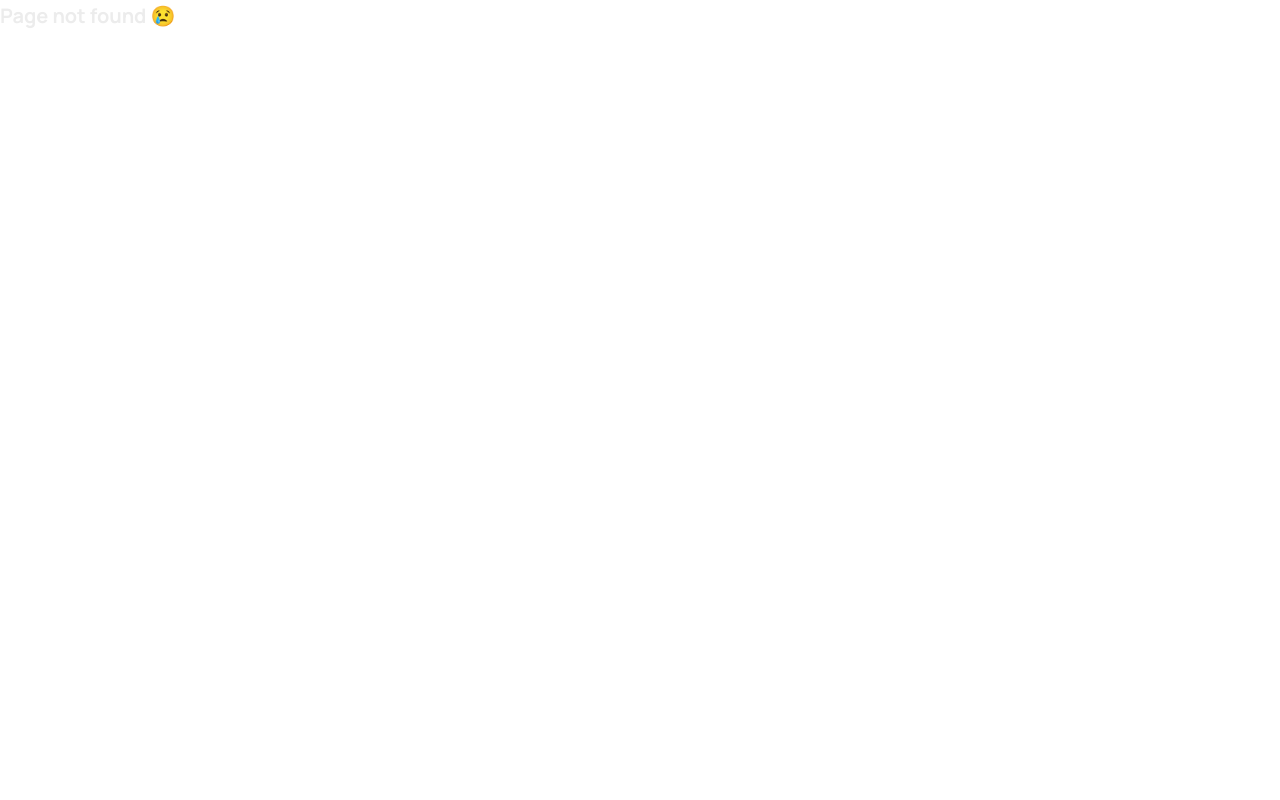
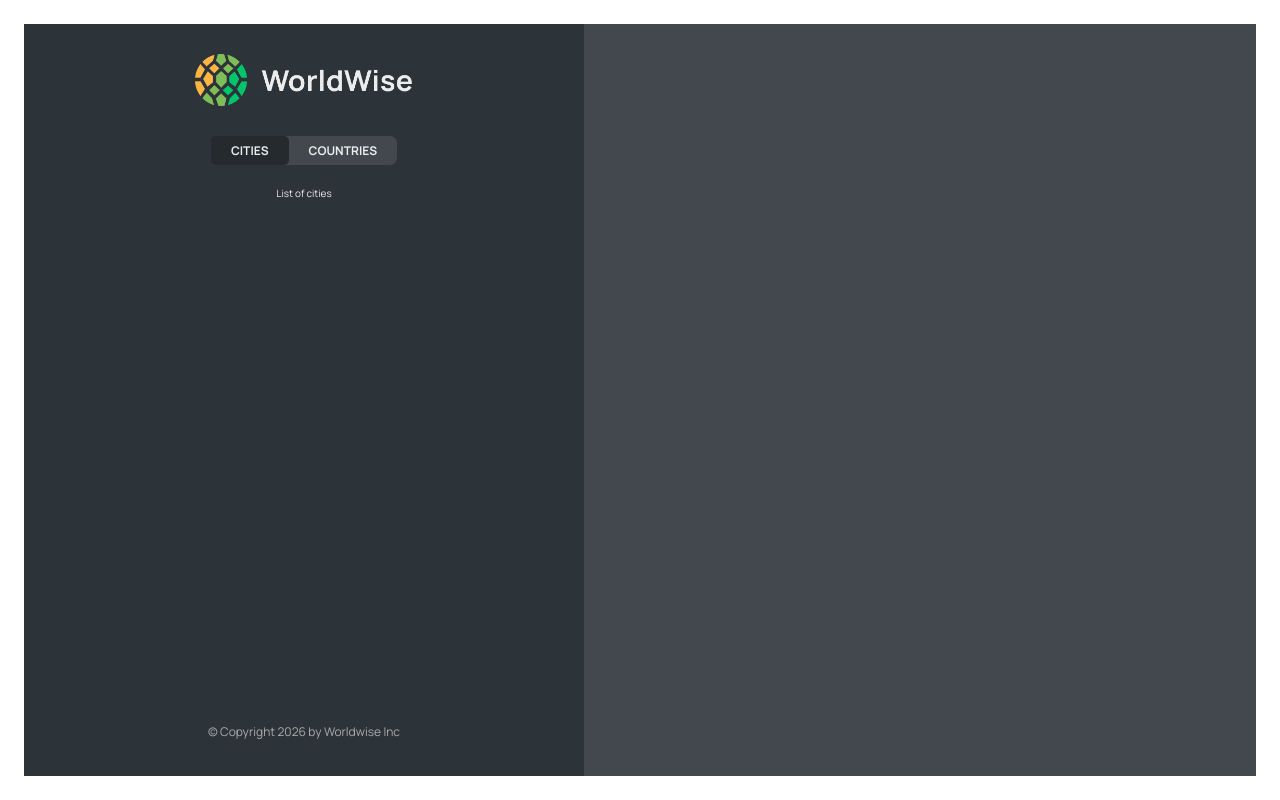
Before and after one commit to RajShukla2308/11-worldwise, a React (Vite) app: page /app/cities in a window 1280 px wide. Before the commit this address had no page. Built offline with nearby package versions, Linux system fonts and the light colour scheme.

Commit message:
L-212 nested routes and index route

```diff
--- a/src/App.jsx
+++ b/src/App.jsx
@@ -10,11 +10,16 @@ export default function App(){
   return (
     <BrowserRouter>
       <Routes>
-         <Route path="/" element={<HomePage />} />
+         <Route index element={<HomePage />} />
         <Route path="product" element={<Product />} />
         <Route path="pricing" element={<Pricing />} />
         <Route path="login" element={<Login />} />
-         <Route path="app" element={<AppLayout />} />
+        <Route path="app" element={<AppLayout />} >
+          <Route index element={<p>List of cities</p>} />
+          <Route path="cities" element={<p>List of cities</p>} />
+          <Route path="countries" element={<p>List of countries</p>} />
+          <Route path="form" element={<p>Form</p>}/>
+        </Route>
         <Route path="*" element={<PageNotFound />} />
       </Routes>
     </BrowserRouter>
--- a/src/components/AppNav.jsx
+++ b/src/components/AppNav.jsx
@@ -1,9 +1,18 @@
+import { NavLink } from 'react-router-dom';
 import styles from './AppNav.module.css';
 
 export default function AppNav(){
   return (
     <nav className={styles.nav}>
-        AppNav
+        <ul>
+          <li>
+            <NavLink to="cities" >Cities</NavLink>
+          </li>
+
+          <li>
+            <NavLink to="countries" >Countries</NavLink>
+          </li>
+        </ul>
     </nav>
   )
 }
--- a/src/components/Sidebar.jsx
+++ b/src/components/Sidebar.jsx
@@ -1,6 +1,7 @@
 import styles from './Sidebar.module.css';
 import Logo from './Logo';
 import AppNav from './AppNav';
+import { Outlet } from 'react-router-dom';
 
 export default function Sidebar(){
   return (
@@ -9,7 +10,7 @@ export default function Sidebar(){
         <Logo />
         <AppNav />
 
-        <p>List of cities</p>
+        <Outlet />
 
         <footer className={styles.footer}>
             <p className={styles.copyright}>
```
